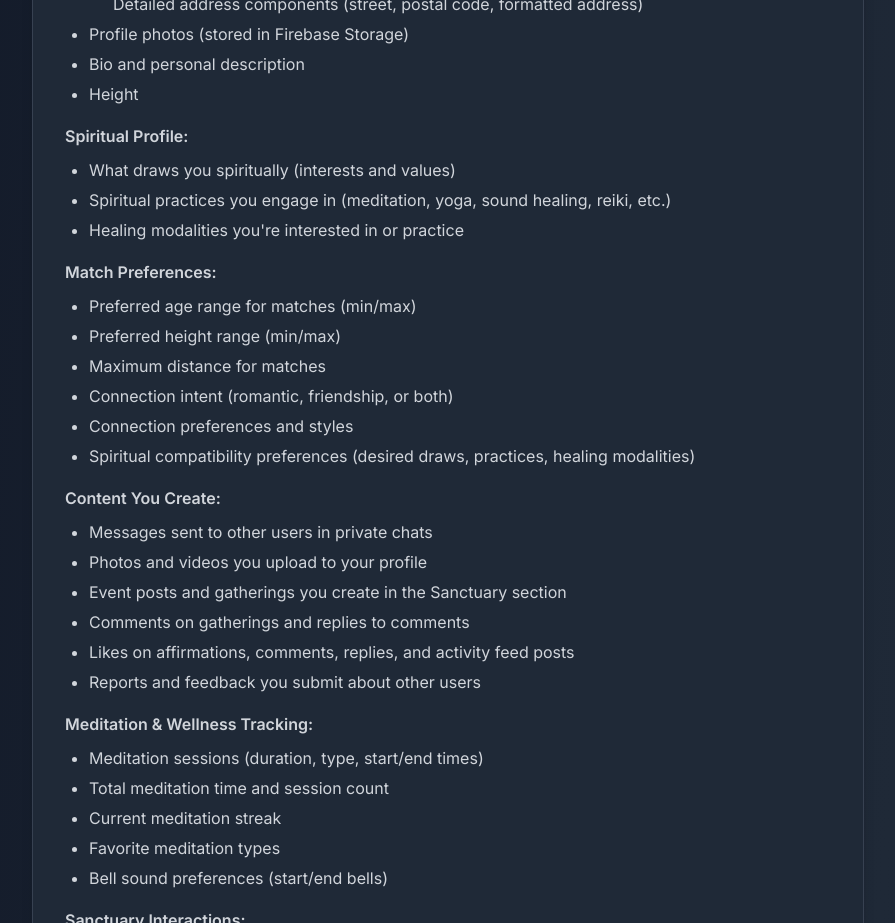
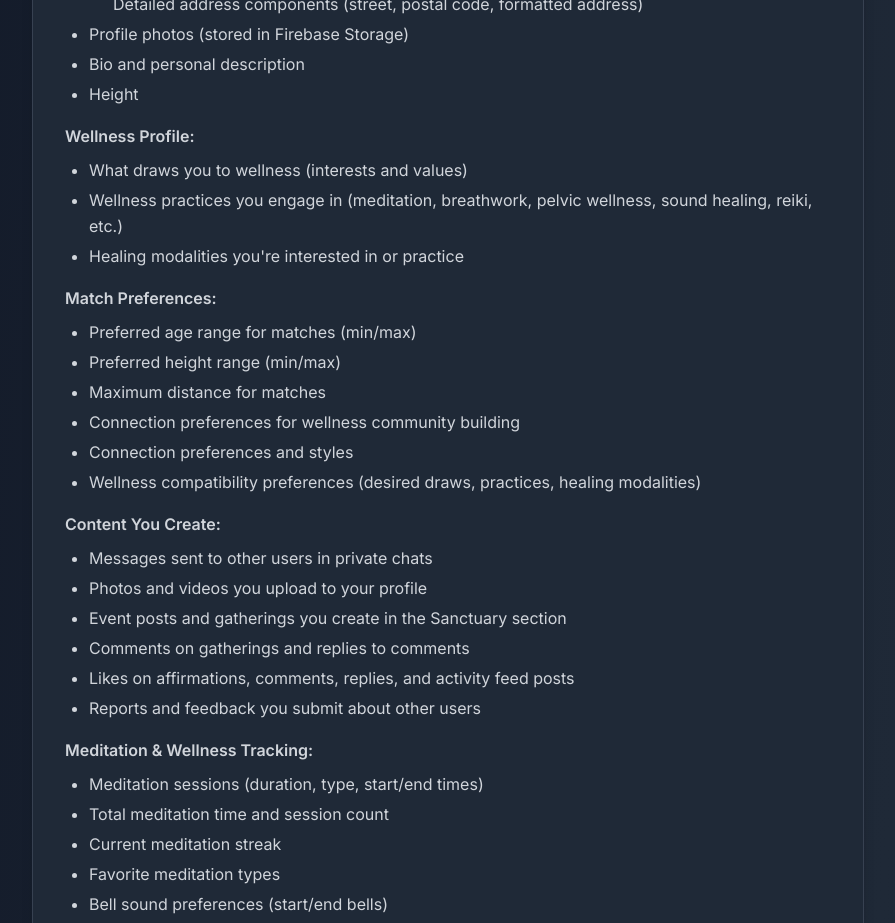
Before and after one commit to canberkvarli/circle-landing, a Next.js app: page /privacy in a window 1280 px wide. Shown: the part 1080-2003 px from the top of the page, without its empty margins (192-1087 px from the left). Built offline with nearby package versions, Linux system fonts and the light colour scheme.

Commit message:
adjust docs

```diff
--- a/src/app/layout.tsx
+++ b/src/app/layout.tsx
@@ -14,7 +14,7 @@ const philosopher = Philosopher({
 });
 
 export const metadata: Metadata = {
-  title: "fullcircle™ • Mindful Dating & Meaningful Connections | Join fullcircle",
+  title: "fullcircle™ • Wellness Community & Mindful Living | Join fullcircle",
   description:
     "Discover authentic connections through mindful dating. Join fullcircle, the premier app for conscious singles seeking meaningful relationships, meditation partners, and spiritual connections.",
   keywords:
@@ -27,10 +27,10 @@ export const metadata: Metadata = {
     canonical: "https://joinfullcircle.app",
   },
   openGraph: {
-    title: "fullcircle - Mindful Dating & Meaningful Connections",
+    title: "fullcircle - Wellness Community & Mindful Living",
     description: "Discover authentic connections through mindful dating. Join fullcircle, the premier app for conscious singles seeking meaningful relationships, meditation partners, and spiritual connections.",
     url: "https://joinfullcircle.app",
-    siteName: "fullcircle - Mindful Dating App",
+    siteName: "fullcircle - Wellness Community App",
     images: [
       {
         url: "https://joinfullcircle.app/dark-logo.png",
@@ -44,7 +44,7 @@ export const metadata: Metadata = {
   },
   twitter: {
     card: "summary_large_image",
-    title: "fullcircle - Mindful Dating & Meaningful Connections",
+    title: "fullcircle - Wellness Community & Mindful Living",
     description: "Discover authentic connections through mindful dating. Join fullcircle, the premier app for conscious singles seeking meaningful relationships, meditation partners, and spiritual connections.",
     images: ["https://joinfullcircle.app/dark-logo.png"],
   },
@@ -111,7 +111,7 @@ export default function RootLayout({
         <meta property="og:image:width" content="1200" />
         <meta property="og:image:height" content="630" />
         <meta property="og:image:type" content="image/png" />
-        <meta name="twitter:image:alt" content="fullcircle - Mindful Dating App for Meaningful Connections" />
+        <meta name="twitter:image:alt" content="fullcircle - Wellness Community App for Mindful Living" />
 
         {/* Structured Data for SEO */}
         <script
@@ -120,7 +120,7 @@ export default function RootLayout({
             __html: JSON.stringify({
               "@context": "https://schema.org",
               "@type": "WebApplication",
-              "name": "fullcircle - Mindful Dating App",
+              "name": "fullcircle - Wellness Community App",
               "description": "Discover authentic connections through mindful dating. Join fullcircle, the premier app for conscious singles seeking meaningful relationships, meditation partners, and spiritual connections.",
               "url": "https://joinfullcircle.app",
               "applicationCategory": "SocialNetworkingApplication",
--- a/src/app/privacy/page.tsx
+++ b/src/app/privacy/page.tsx
@@ -4,7 +4,7 @@ import { Shield } from "lucide-react";
 import type { Metadata } from "next";
 
 export const metadata: Metadata = {
-  title: "Privacy Policy | fullcircle™",
+  title: "Privacy Policy | fullcircle™ - Wellness Community & Mindful Living",
   description: "Read the fullcircle Privacy Policy. Learn how we collect, use, and protect your personal information when you use the fullcircle mobile application.",
   robots: "index, follow",
 };
@@ -89,10 +89,10 @@ export default function PrivacyPolicy() {
               </div>
 
               <div>
-                <p className="font-semibold mb-2">Spiritual Profile:</p>
+                <p className="font-semibold mb-2">Wellness Profile:</p>
                 <ul className="list-disc pl-6 space-y-1">
-                  <li>What draws you spiritually (interests and values)</li>
-                  <li>Spiritual practices you engage in (meditation, yoga, sound healing, reiki, etc.)</li>
+                  <li>What draws you to wellness (interests and values)</li>
+                  <li>Wellness practices you engage in (meditation, breathwork, pelvic wellness, sound healing, reiki, etc.)</li>
                   <li>Healing modalities you&apos;re interested in or practice</li>
                 </ul>
               </div>
@@ -103,9 +103,9 @@ export default function PrivacyPolicy() {
                   <li>Preferred age range for matches (min/max)</li>
                   <li>Preferred height range (min/max)</li>
                   <li>Maximum distance for matches</li>
-                  <li>Connection intent (romantic, friendship, or both)</li>
+                  <li>Connection preferences for wellness community building</li>
                   <li>Connection preferences and styles</li>
-                  <li>Spiritual compatibility preferences (desired draws, practices, healing modalities)</li>
+                  <li>Wellness compatibility preferences (desired draws, practices, healing modalities)</li>
                 </ul>
               </div>
 
--- a/src/app/terms/page.tsx
+++ b/src/app/terms/page.tsx
@@ -4,7 +4,7 @@ import { FileText } from "lucide-react";
 import type { Metadata } from "next";
 
 export const metadata: Metadata = {
-  title: "Terms of Service | fullcircle™",
+  title: "Terms of Service | fullcircle™ - Wellness Community & Mindful Living",
   description: "Read the fullcircle Terms of Service. Learn about our policies, user conduct guidelines, and legal terms for using the fullcircle mobile application.",
   robots: "index, follow",
 };
@@ -112,7 +112,7 @@ export default function TermsOfService() {
             <h3 className="text-xl font-semibold text-amber-700 dark:text-amber-500 mb-3 mt-4">4.1 Community Standards</h3>
             <div className="space-y-3 text-gray-700 dark:text-gray-300 leading-relaxed">
               <p>
-                fullcircle is built for individuals practicing meditation, yoga, healing journeys, reiki, sound healing, plant medicine, and other spiritual practices. We expect all users to maintain the integrity and safety of our community. You agree NOT to:
+                fullcircle is built for individuals practicing meditation, healing journeys, reiki, sound healing, breathwork, pelvic wellness, plant medicine, and other wellness practices. We expect all users to maintain the integrity and safety of our community. You agree NOT to:
               </p>
               <ul className="list-disc pl-6 space-y-1">
                 <li>Harass, bully, stalk, intimidate, threaten, or abuse any person</li>
@@ -150,7 +150,7 @@ export default function TermsOfService() {
             <h3 className="text-xl font-semibold text-amber-700 dark:text-amber-500 mb-3 mt-4">4.3 Events and Gatherings</h3>
             <div className="space-y-3 text-gray-700 dark:text-gray-300 leading-relaxed">
               <p>
-                The Sanctuary section allows users to discover and attend spiritual events and gatherings. When posting or attending events, you agree to:
+                The Sanctuary section allows users to discover and attend wellness events and gatherings. When posting or attending events, you agree to:
               </p>
               <ul className="list-disc pl-6 space-y-1">
                 <li>Provide accurate information about events</li>
@@ -247,7 +247,7 @@ export default function TermsOfService() {
 
             <h3 className="text-xl font-semibold text-amber-700 dark:text-amber-500 mb-3 mt-4">8.1 No Guarantees</h3>
             <p className="text-gray-700 dark:text-gray-300 leading-relaxed">
-              fullcircle provides a platform for users to connect with others who share similar spiritual practices and interests. We do not guarantee that you will meet any particular person or achieve any particular outcome from using the Service.
+              fullcircle provides a platform for users to connect with others who share similar wellness practices and interests. We do not guarantee that you will meet any particular person or achieve any particular outcome from using the Service.
             </p>
 
             <h3 className="text-xl font-semibold text-amber-700 dark:text-amber-500 mb-3 mt-4">8.2 User Responsibility</h3>
```
